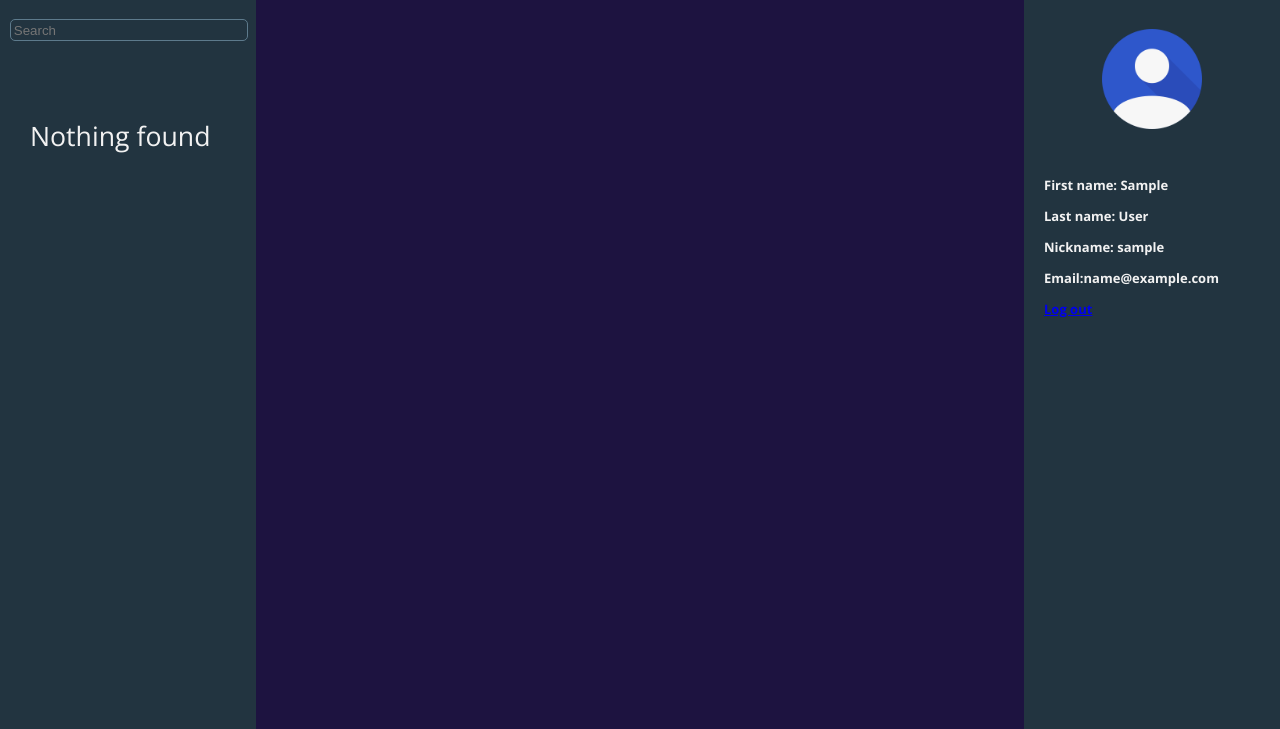
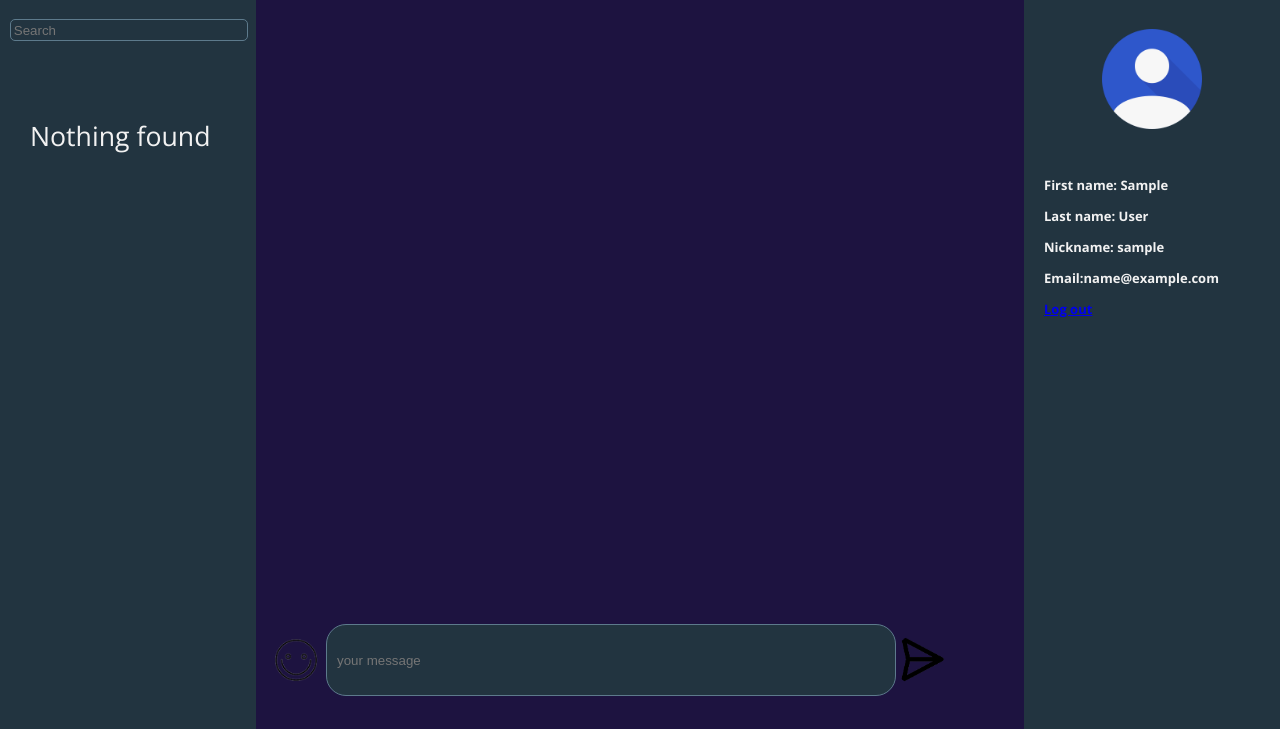
Before and after one commit to OleksandrTsybrivskyi/Connectior, a Flask app: page /messanger in a window 1280 px wide. Shown: the part 75-804 px from the top of the page. Run offline with Flask 3, Linux system fonts and the light colour scheme; the visitor is signed in with stand-in values (Sample User, id 1); data comes from the database, SQL or seed files in the repository; data that the repository does not hold is empty; some libraries are stand-ins or nearby versions.

Commit message:
feat(menu with smiles)

```diff
--- a/static/css/style.css
+++ b/static/css/style.css
@@ -256,6 +256,7 @@ label{
 }
 
 #sent_message_icon{
+    display: inline-block;
     background-color: rgba(255, 255, 255, 0);
     background-image: url("../imgs/sent_message_icon.png");
     width: 50px;
@@ -270,7 +271,7 @@ label{
 }
 
 #sent_message_input{
-    width: calc(100% - 100px);
+    width: calc(100% - 150px);
     color:var(--casper);
     height: 50px;
     padding: 10px;
@@ -280,12 +281,13 @@ label{
     background-color: var(--maringova_bruise);}
 
 #sent_message{
-    display:none;
+    display:flex;
     position:fixed;
+    align-items:center;
     bottom:10px;
     left:calc(20% + 10px);
     right:20%;
-    width: 60%;
+    width: calc(60% - 70px);
     height: 50px;
     cursor: pointer;
     margin-bottom:30px;
@@ -368,13 +370,17 @@ label{
 }
 
 #smiles_conteiner{
-    display:block;
+    display:none;
     position:fixed;
     bottom:10px;
+    background-color:var(--lesya_Ukraine);
+    border: 1px solid var(--maringova_bruise);
+    border-radius: 20px;
     left:calc(20% + 10px);
-    top:calc(80% - 40px);
+    top:calc(80% - 50px);
     width: 200px;
     height:50px;
+    padding: 10px;
     overflow-y:auto;
     overflow-x: hidden;
     cursor: pointer;
@@ -383,3 +389,9 @@ label{
 .smile{
     display: inline-block;
 }
+#smile_icon{
+    display: inline-block;
+    width: 50px;
+    height: 50px;
+    margin: 5px;
+    cursor: pointer;}
--- a/templates/messanger.html
+++ b/templates/messanger.html
@@ -98,7 +98,7 @@
         {
             chatter = id;
             socket.emit('open_chat', {'chat_id': id})
-            document.getElementById("sent_message").style.display = 'block';
+            document.getElementById("sent_message").style.display = 'flex';
         }
 
         function ch_theme() {
@@ -153,6 +153,7 @@
                 <div id="smiles_conteiner">
 
                 </div>
+                <img id="smile_icon" src="../static/imgs/smile_icon.png" onclick="smile_menu()">
                 <input name="sent_message" id="sent_message_input" placeholder="your message"><input value="" type="button" onclick="send_message()" id="sent_message_icon">
             </div>
 
@@ -209,6 +210,14 @@ emojis.forEach(function(emoji) {
 function add_smile(this_element){
               document.getElementById("sent_message_input").value += this_element.innerHTML
           }
+function smile_menu(){
+    var menu = document.getElementById("smiles_conteiner")
+    if(menu.style.display == "none") {
+        menu.style.display = "block";
+    }else{
+        menu.style.display = "none";}
+
+}
     </script>
     </body>
 </html>
```
Also changed, not shown: static/imgs/smile_icon.png (added).
